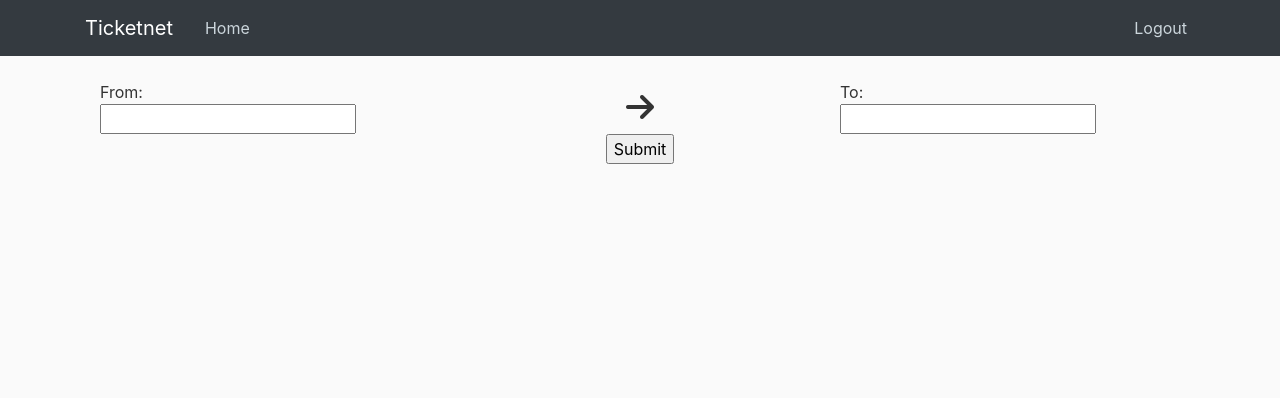
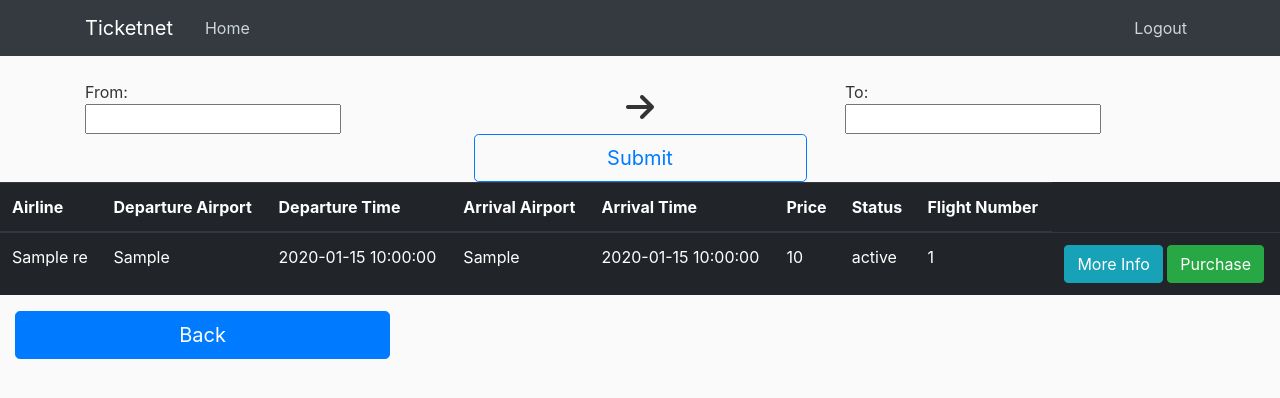
Before and after one commit to Vin2113/New_Reservation_System, a Flask app: template Systems/templates/Search.html in a window 1280 px wide. Shown: the top 398 px of the page. Run offline with Flask 2, Linux system fonts and the light colour scheme; the visitor is signed in with stand-in values (Sample User, id 1); tables that the repository leaves empty or names only in its code hold one stand-in row (values such as "Sample post"); the template is opened without the code that fills it: most values are stand-ins (such as "Sample title", 1, 10 or a date in 2020); form fields are guessed from the names that the template uses; some libraries are stand-ins or nearby versions.

Commit message:
Upadte 19:46 05/06

```diff
--- a/Systems/Forms.py
+++ b/Systems/Forms.py
@@ -5,7 +5,7 @@ from jmespath import search
 from datetime import datetime, date
 from flask_wtf import FlaskForm
 from wtforms import StringField, PasswordField, SubmitField, BooleanField, SelectField
-from wtforms.fields import DateTimeField
+from wtforms.fields import DateTimeField, DateField
 from wtforms.validators import DataRequired, Length, Email, EqualTo, ValidationError
 from wtforms_components import DateRange
 from Reservation import login_manager
@@ -41,7 +41,7 @@ class RegistrationForm(FlaskForm):
                         validators=[DataRequired(), Length(max=11)])
     passport_number = StringField('passport_number',
                                validators=[DataRequired(), Length(max=30)])
-    passport_expiration = StringField('passport_expiration',
+    passport_expiration = DateField('Passport Expiration', format ='%Y/%m/%d',
                                validators=[DataRequired(), Length(max=50)])
     passport_country = StringField('passport_country',
                                validators=[DataRequired(), Length(max=50)])
--- a/Systems/model.py
+++ b/Systems/model.py
@@ -1,7 +1,8 @@
 import pymysql
 connection = pymysql.connections.Connection(host='localhost',
                              user='root',
-                             password='Vl1021996499.',
-                            database = 'reservation_system'
+                             password='NGERNNGa_382563!@',
+                            database = 'project_demo',
+                            port = 3307
                            )
 my_cursor = connection.cursor()
--- a/Systems/static/main.css
+++ b/Systems/static/main.css
@@ -85,3 +85,7 @@ a.article-title:hover {
 .spacer:after {
   content: '\200b';
 }
+
+.btn-lg{
+  width: 30%;
+}
--- a/Systems/templates/Home.html
+++ b/Systems/templates/Home.html
@@ -1,17 +1,13 @@
 {% extends "Layout.html" %}
 {% block content %}
 <div class="container">
-
     <form method= "post" action = "{{url_for('search')}}">
     {{ form.csrf_token }}
     <div class="row justify-content-center align-items-center">
     <div class = "col-md">
     <div>From:</Div>
-
         {{ form.depart(class_="selectpicker", data_live_search="true")}}
-
     </div>
-
     <div class = "col-md text-center">
     <i class="fa-solid fa-arrow-right fa-2xl" ></i>
     </div>
@@ -21,12 +17,15 @@
     {{ form.arrival(class_="selectpicker",data_live_search="true")}}
     </div>
 </div>
+    <!--<div class ="row justify-content-center align-items-center">
+    {{ form.time }}
+    </div>-->
     <div class="row justify-content-center align-items-center">
     <div class="col text-center">
-    <input type="submit">
+    <input type="submit" class="btn btn-outline-primary btn-lg">
     </div>
 </div>
 </form>
 </div>
+{% block searchres %}{% endblock %}
 {% endblock content%}
-{% block searchres %}{% endblock %}
--- a/Systems/templates/Layout.html
+++ b/Systems/templates/Layout.html
@@ -1,4 +1,3 @@
-
 <!DOCTYPE html>
 <html>
 <head>
@@ -43,9 +42,9 @@
         </div>
       </nav>
      </header>
-    <main role="main" class="container">
+    <main role="main">
       <div class="row">
-        <div class="col-12">
+        <div class="col-md">
             {% with messages = get_flashed_messages(with_categories=true) %}
               {% if messages %}
                 {% for category, message in messages %}
--- a/Systems/templates/Register.html
+++ b/Systems/templates/Register.html
@@ -66,7 +66,7 @@
                 </div>
                 <div class ='form-group'>
                   {{ form.passport_expiration.label(class="form-control-label") }}
-                  {{ form.passport_expiration(class="form-control form-control-lg") }}
+                  {{ form.passport_expiration(class="form-control form-control-lg", placeholder="YYYY/MM/DD") }}
                 </div>
                 <div class ='form-group'>
                   {{ form.passport_country.label(class="form-control-label") }}
@@ -74,7 +74,7 @@
                 </div>
                 <div class ='form-group'>
                   {{ form.date_of_birth.label(class="form-control-label") }}
-                  {{ form.date_of_birth(class="form-control form-control-lg") }}
+                  {{ form.date_of_birth(class="form-control form-control-lg", placeholder="YYYY/MM/DD") }}
                 </div>
               </fieldset>
               <div class ='form-group'>
--- a/Systems/templates/Search.html
+++ b/Systems/templates/Search.html
@@ -1,4 +1,42 @@
-{% extends 'Home.html' %}
-{% block Searchres %}
-
-{% endblock Searchres%}
+{% extends "Home.html" %}
+{% block searchres %}
+<table class="table table-hover table-dark">
+    <thead>
+        <tr>
+            <th scope="col">Airline</th>
+            <th scope="col">Departure Airport</th>
+            <th scope="col">Departure Time</th>
+            <th scope="col">Arrival Airport</th>
+            <th scope="col">Arrival Time</th>
+            <th scope="col">Price</th>
+            <th scope="col">Status</th>
+            <th scope="col">Flight Number</th>
+        </tr>
+    </thead>
+    <tbody>
+            {% for i in res %}
+            <tr>
+                <td>{{ i.airline_name }}</td>
+                <td>{{ i.departure_airport }}</td>
+                <td>{{ i.departure_time }}</td>
+                <td>{{ i.arrival_airport }}</td>
+                <td>{{ i.airline_time }}</td>
+                <td>{{ i.price }}</td>
+                <td>{{ i.status }}</td>
+                <td>{{ i.flight_num }}</td>
+                <td>
+                    <button class="btn btn-outline btn-info">More Info</button>
+                    <button class="btn btn-outline btn-success">Purchase</button>
+                </td>
+            </tr>
+            {% endfor %}
+    </tbody>
+</table>
+<p>
+    <div class ="col-md">
+        <a href="{{ url_for('home') }}">
+            <button type="button" class="btn btn-primary btn-lg">Back</button>
+        </a>
+    </div>
+</p>
+{% endblock searchres%}
```
Also changed, not shown: Systems/Routes.py (+18 -4 lines).
